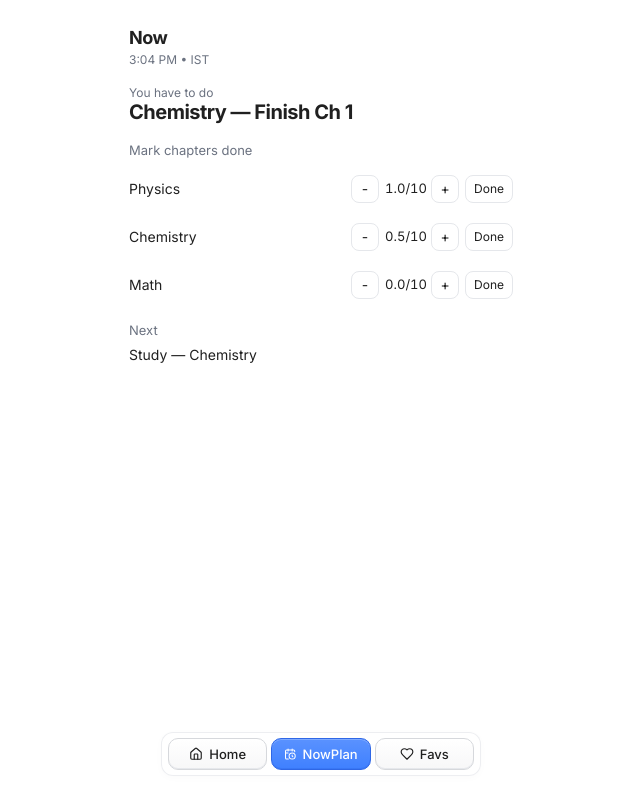
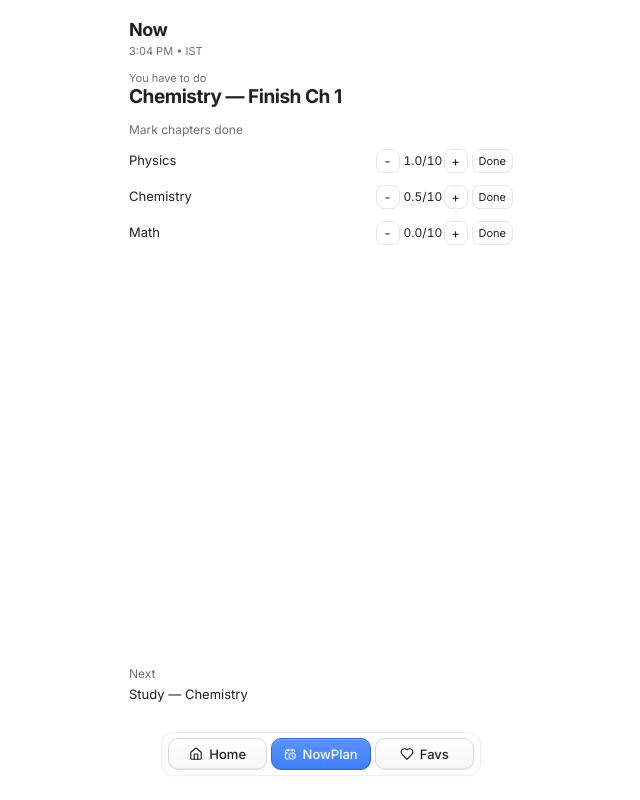
Before and after one commit to gurmeet-tech/savelinks, a Next.js app: page /nowplan in a window 1280 px wide. Shown: the whole page, without its empty margins (319-959 px from the left). Built offline with nearby package versions, Linux system fonts and the light colour scheme.

Commit message:
No scroll NowPlan

```diff
--- a/src/app/nowplan/page.tsx
+++ b/src/app/nowplan/page.tsx
@@ -2,7 +2,6 @@
 
 import { useEffect, useState } from "react";
 import { loadProgress, saveProgress } from "@/lib/nowplan";
-import { cn } from "@/lib/utils";
 
 function getISTNow() {
   const now = new Date();
@@ -47,39 +46,39 @@ export default function NowPlanPage() {
   };
 
   return (
-    <div className="min-h-screen bg-white">
-      <main className="pt-6 pb-36 px-4">
-        <div className="mx-auto max-w-sm">
-          <header className="mb-4">
+    <div className="min-h-screen bg-white overflow-hidden">
+      <main className="h-screen flex flex-col pt-4 pb-24 px-4">
+        <div className="mx-auto w-full max-w-sm flex flex-col h-full">
+          <header className="mb-3">
             <h1 className="text-[18px] font-bold tracking-tight text-on-surface">Now</h1>
-            <p className="text-[12px] text-muted">{t} • IST</p>
+            <p className="text-[11px] text-muted">{t} • IST</p>
           </header>
 
-          <div className="mb-4">
-            <p className="text-[12px] text-muted leading-tight">You have to do</p>
-            <p className="text-[20px] font-bold tracking-tight text-on-surface leading-tight">{getTask()}</p>
+          <div className="mb-3">
+            <p className="text-[11px] text-muted leading-tight">You have to do</p>
+            <p className="text-[19px] font-bold tracking-tight text-on-surface leading-tight">{getTask()}</p>
           </div>
 
-          <div className="mb-4">
-            <p className="text-[13px] text-muted mb-2">Mark chapters done</p>
-            <div className="flex flex-col gap-2">
+          <div className="flex-1 min-h-0">
+            <p className="text-[12px] text-muted mb-1.5">Mark chapters done</p>
+            <div className="flex flex-col gap-1">
               {subjects.map((s) => (
-                <div key={s} className="flex items-center justify-between py-1.5">
-                  <span className="text-[14px] text-on-surface">{s}</span>
-                  <div className="flex items-center gap-1.5">
-                    <button onClick={() => update(s, progress[s] - 0.5)} className="h-7 w-7 rounded-md border border-border text-[14px] leading-none">-</button>
-                    <span className="w-10 text-center text-[13px] tabular-nums">{progress[s].toFixed(1)}/10</span>
-                    <button onClick={() => update(s, progress[s] + 0.5)} className="h-7 w-7 rounded-md border border-border text-[14px] leading-none">+</button>
-                    <button onClick={() => update(s, progress[s] + 1)} className="h-7 px-2 rounded-md border border-border text-[12px]">Done</button>
+                <div key={s} className="flex items-center justify-between py-1">
+                  <span className="text-[13px] text-on-surface">{s}</span>
+                  <div className="flex items-center gap-1">
+                    <button onClick={() => update(s, progress[s] - 0.5)} className="h-6 w-6 rounded-md border border-border text-[13px] leading-none">-</button>
+                    <span className="w-9 text-center text-[12px] tabular-nums">{progress[s].toFixed(1)}/10</span>
+                    <button onClick={() => update(s, progress[s] + 0.5)} className="h-6 w-6 rounded-md border border-border text-[13px] leading-none">+</button>
+                    <button onClick={() => update(s, progress[s] + 1)} className="h-6 px-1.5 rounded-md border border-border text-[11px]">Done</button>
                   </div>
                 </div>
               ))}
             </div>
           </div>
 
-          <div>
-            <p className="text-[13px] text-muted mb-1">Next</p>
-            <p className="text-[14px] text-on-surface">Study — {progress.Chemistry < 1 ? "Chemistry" : progress.Physics < 2 ? "Physics" : "Math"}</p>
+          <div className="mt-auto">
+            <p className="text-[12px] text-muted mb-0.5">Next</p>
+            <p className="text-[13px] text-on-surface">Study — {progress.Chemistry < 1 ? "Chemistry" : progress.Physics < 2 ? "Physics" : "Math"}</p>
           </div>
         </div>
       </main>
```
